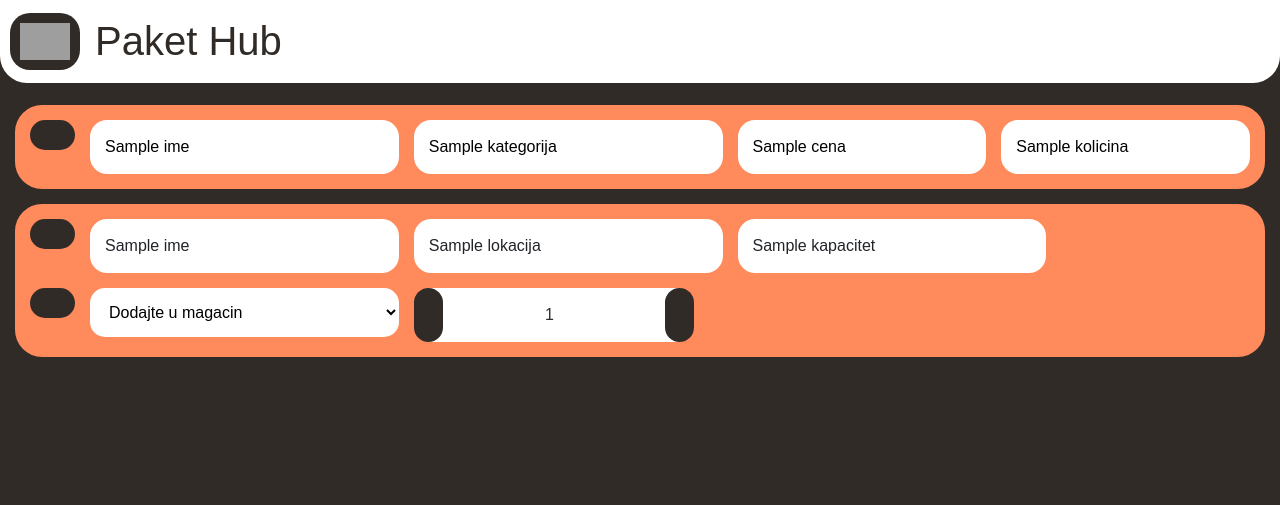
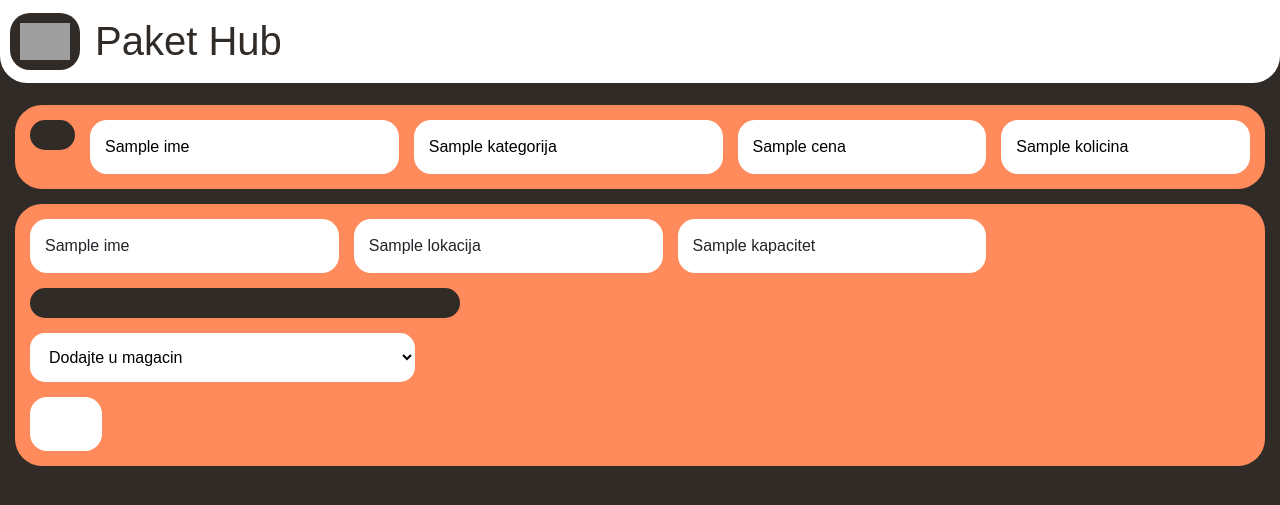
Before and after one commit to wirke/plog, a Flask app: template templates/proizvodjac/proizvod.html in a window 1280 px wide. Shown: the top 505 px of the page. Run offline with Flask 3, Linux system fonts and the light colour scheme; the template is opened without the code that fills it: most values are stand-ins (such as "Sample title", 1, 10 or a date in 2020); some libraries are stand-ins or nearby versions; some web fonts are replaced; grey boxes are pictures that could not be loaded.

Commit message:
krkrkrkrk

```diff
--- a/app.py
+++ b/app.py
@@ -434,7 +434,6 @@ def poruci_proizvod(proizvod_id):
 @zahteva_ulogovanje
 @zahteva_dozvolu(roles=['Admin', 'Proizvođač'])
 def novi_proizvod() -> html:
-
     if request.method == "GET":
         return render_template("/proizvodjac/novi-proizvod.html")
     upit = """INSERT INTO proizvod(proizvodjac_id, ime, kategorija, cena, kolicina)
@@ -474,14 +473,23 @@ def brisanje_proizvoda(id) -> html:
 @zahteva_dozvolu(roles=['Admin', 'Proizvođač'])
 def proizvod(proizvod_id) -> html:
     if request.method == "POST":
-        upit = """UPDATE proizvod
-        SET ime= %s, kategorija= %s, cena= %s, kolicina = %s
-        WHERE id = %s
-        """
-        vrednosti = (request.form['prIme'], request.form['prKategorija'],request.form['prCena'],request.form['prKolicina'], proizvod_id)
-        kursor.execute(upit, vrednosti)
-        konekcija.commit()
-        return redirect(url_for('porudzbine_proizvoda'))
+        if 'azuriraj_proizvod' in request.form:
+            upit = """UPDATE proizvod
+            SET ime= %s, kategorija= %s, cena= %s, kolicina = %s
+            WHERE id = %s
+            """
+            vrednosti = (request.form['prIme'], request.form['prKategorija'],request.form['prCena'],request.form['prKolicina'], proizvod_id)
+            kursor.execute(upit, vrednosti)
+            konekcija.commit()
+            return redirect(url_for('porudzbine_proizvoda'))
+        elif 'dodavanje' in request.form:
+            upit = """INSERT INTO
+            sadrzi (proizvod_id, skladiste_id, kolicina)
+            VALUES (%s, %s, %s)
+            """
+            kursor.execute(upit, (proizvod_id, request.form.get('izabrano_skl'), request.form.get('quantity'),))
+            konekcija.commit()
+            return redirect(url_for('porudzbine_proizvoda'))
 
     upit_pr= """SELECT p.id, p.ime, p.kategorija, p.cena, p.kolicina
     FROM proizvod p
@@ -498,7 +506,7 @@ def proizvod(proizvod_id) -> html:
     kursor.execute(upit_mag, (proizvod_id,))
     skladiste = kursor.fetchall()
 
-    upit_sva_skladista= """SELECT * FROM skladiste"""
+    upit_sva_skladista = """SELECT * FROM skladiste"""
     kursor.execute(upit_sva_skladista)
     sva_skladista= kursor.fetchall()
     return render_template("/proizvodjac/proizvod.html", proizvod=proizvod, skladiste=skladiste, sva_skladista=sva_skladista)
--- a/templates/proizvodjac/magacin.html
+++ b/templates/proizvodjac/magacin.html
@@ -24,12 +24,6 @@
         <div class="pozadina" style="margin-right: 0px; margin-bottom: 0px;">
             {% for p in proizvodi %}
         <div class="red col-12">
-            <form style="margin-left: 0; margin-right: 15px;" method="POST" action="{{ url_for('magacin_brisanje_pr', proizvod_id= p.id, skladiste_id=skladiste.id)}}" style="margin-left: 15px;">
-                <button class="blok2 sabmit" type="submit">
-                    <i class="fa-solid fa-trash" style="color: #fff;"></i>
-                </button>
-            </form>
-
             <div class="blok col-3">
                 {{ p.ime }}
             </div>
--- a/templates/proizvodjac/proizvod.html
+++ b/templates/proizvodjac/proizvod.html
@@ -35,12 +35,6 @@
     <div class="kontejner">
         {% for sk in skladiste %}
     <div class="red col-12">
-        <form style="margin-left: 0; margin-right: 15px;" style="margin-left: 15px;">
-            <button class="blok2 sabmit" type="submit">
-                <i class="fa-solid fa-trash" style="color: #fff;"></i>
-            </button>
-        </form>
-
         <div class="blok col-3">
             {{ sk.ime }}
         </div>
@@ -56,37 +50,22 @@
     </div>
     {% endfor %}
     <div class="red col-12">
-        <form action="#" method="get"  action="{{ url_for('napuni_magacin') }}" style="margin-right: 15px;">
-            <button class="blok2 sabmit" type="submit">
+        <form method="POST" style="margin-right: 15px;">
+            <button class="blok2 sabmit" type="submit" name="dodavanje">
                 <i class="fa-solid fa-plus" style="color: #fff;"></i>
             </button>
-        </form>
         <div class="col-3 vlaga">
-            <select class="magacin-select blok col-12">
+            <select class="magacin-select blok" name="izabrano_skl">
                 <option selected disabled>Dodajte u magacin</option>
-                <option value="1">magacin1(slobodno/lokacija)</option>
-                <option value="2">magacin2(slobodno/lokacija)</option>
-                <option value="3">magacin3(slobodno/lokacija)</option>
-                <option value="4">magacin4(slobodno/lokacija)</option>
+                {% for skl in sva_skladista %}
+                <option value="{{skl.id}}"> {{skl.ime}}({{skl.kapacitet}}/{{skl.lokacija}})</option>
+                {% endfor %}
             </select>
         </div>
-        <div>
-            <div class="blok upit">
-
-                <button class="dugmic" onclick="this.parentNode.querySelector('input[type=number]').stepDown()">
-                    <i class="fas fa-minus"></i>
-                </button>
-
-                <div>
-                    <input id="form1" min="1" name="quantity" value="1" type="number">
-                </div>
-
-                <button class="dugmic" onclick="this.parentNode.querySelector('input[type=number]').stepUp()">
-                    <i class="fa-solid fa-plus"></i>
-                </button>
-
+            <div class="blok col-2">
+                    <input id="form1" min="1" name="quantity"  type="number">
             </div>
-        </div>
+        </form>
     </div>
 </div>
 </div>
```
